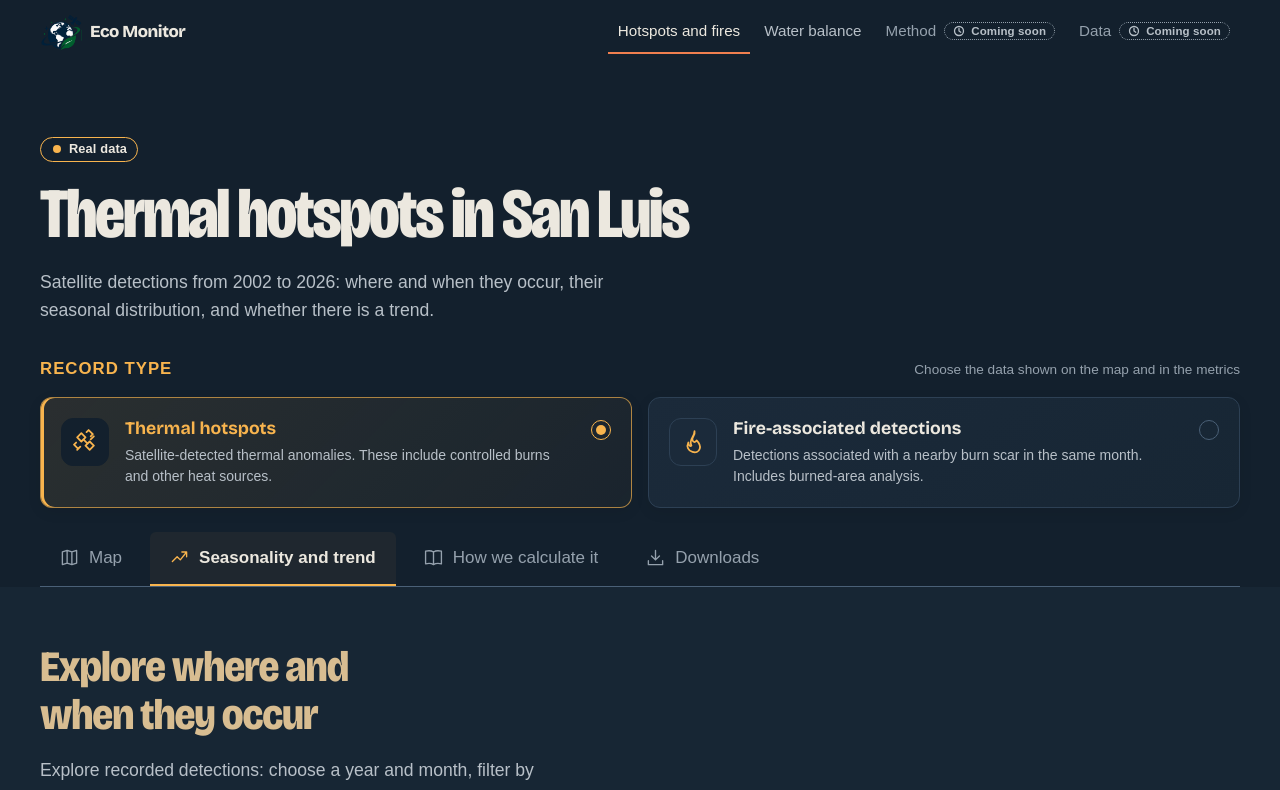
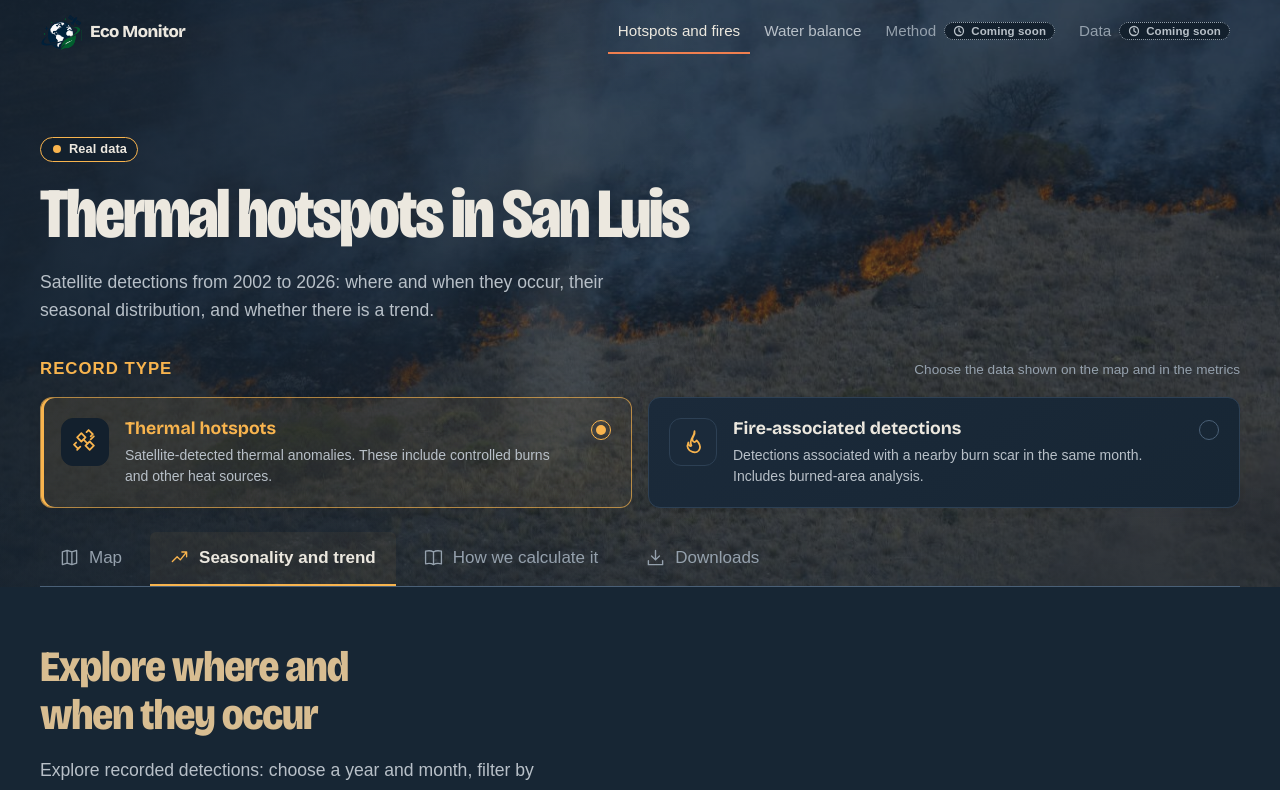
Before and after one commit to GiulianoAgustinCarbone/ad-infinitum-project, a Next.js app in the folder Ad-Infinitum-NASA/frontend/: page /focos in a window 1280 px wide. Shown: the top 790 px of the page. Built offline with nearby package versions, Linux system fonts and the light colour scheme; a web font is replaced by a local one.

Commit message:
agregar fondo a la pagina de focos

```diff
--- a/Ad-Infinitum-NASA/frontend/src/app/focos/page.tsx
+++ b/Ad-Infinitum-NASA/frontend/src/app/focos/page.tsx
@@ -1,5 +1,7 @@
 import type { Metadata } from "next";
+import Image from "next/image";
 import { Suspense } from "react";
+import { FondoInicio } from "@/components/inicio/FondoInicio";
 import { ContenidoFocos } from "@/components/sitio/ContenidoFocos";
 import { ContenidoFocos as ContenidoFocosEn } from "@/presentation-en/components/sitio/ContenidoFocos";
 import { Navegacion } from "@/components/sitio/Navegacion";
@@ -7,6 +9,10 @@ import { Pie } from "@/components/sitio/Pie";
 import type { Resumen } from "@/lib/focos/tipos";
 import datosResumen from "@/lib/generado/resumen.json";
 import datosIncendios from "@/lib/generado/resumen-incendios.json";
+import fondoIncendios from "@/fondo/incendios-san-luis.jpg";
+
+// Photo: ANSL / Gobierno de San Luis, San Martín, September 21, 2024.
+// https://agenciasanluis.com/2024/09/21/982750-los-incendios-que-afectan-a-la-provincia-desde-el-aire/
 
 const resumenFocos = datosResumen as Resumen;
 const resumenIncendios = datosIncendios as Resumen;
@@ -24,6 +30,9 @@ async function FocosConIdioma({ searchParams }: Props) {
   const Contenido = language === "en" ? ContenidoFocosEn : ContenidoFocos;
   return (
     <>
+      <FondoInicio>
+        <Image src={fondoIncendios} alt="" fill sizes="100vw" fetchPriority="high" loading="eager" placeholder="blur" />
+      </FondoInicio>
       <Navegacion language={language} />
       <Contenido resumenFocos={resumenFocos} resumenIncendios={resumenIncendios} />
       <Pie resumen={resumenFocos} language={language} />
```
Also changed, not shown: Ad-Infinitum-NASA/frontend/src/fondo/incendios-san-luis.jpg (added).
